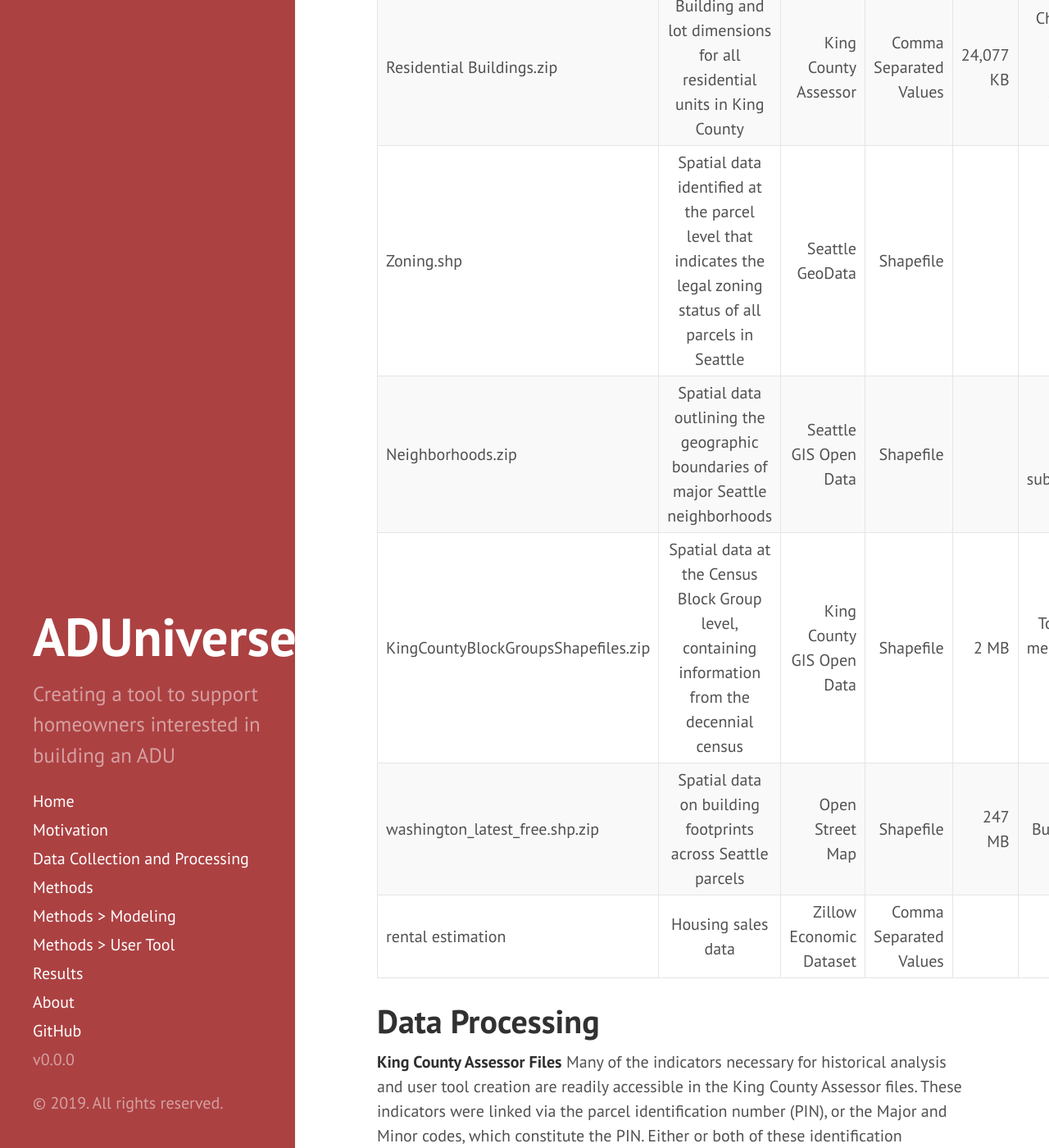
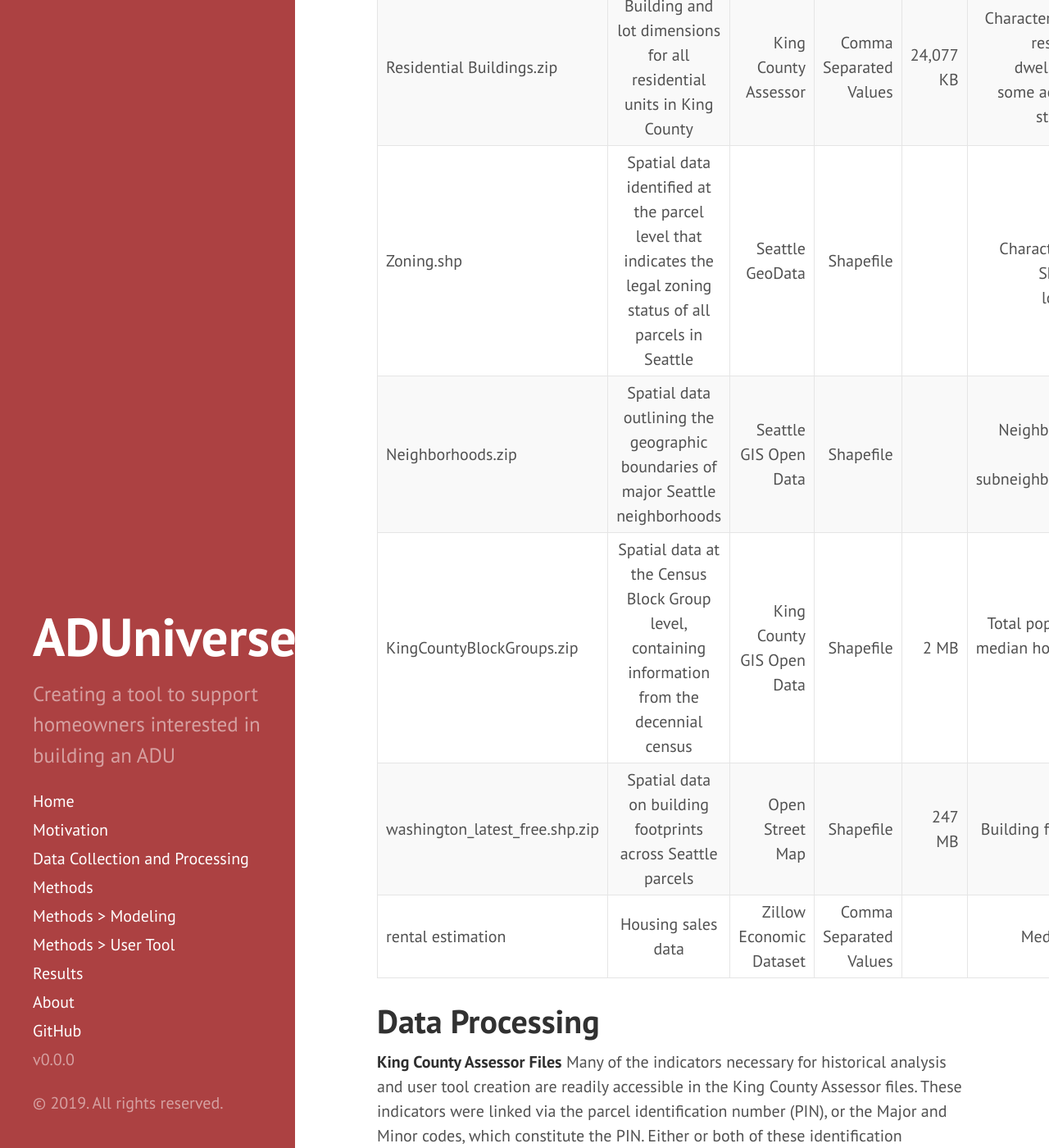
Before and after one commit to uwescience/ADUniverse, a Jekyll site: the page built from data_collection.md, in a window 1280 px wide and 1400 px high, scrolled down 684 px. Shown: the whole window at 82% size. Built offline with Jekyll 4.4.1, drawn with Linux system fonts in a browser that asks for light colours; our own code applies the rules of GitHub Pages for plain Markdown files; some of the changed text lies outside the part shown.

Commit message:
Update data_collection.md

```diff
--- a/data_collection.md
+++ b/data_collection.md
@@ -8,7 +8,7 @@ Data Sources
 | Residential Buildings.zip | Building and lot dimensions for all residential units in King County | King County Assessor | Comma Separated Values | 24,077 KB | Characteristics of residential dwelling and some accessory structures |
 | Zoning.shp | Spatial data identified at the parcel level that indicates the legal zoning status of all parcels in Seattle | Seattle GeoData | Shapefile | | Zoning Characteristics, Shoreline locations |
 | Neighborhoods.zip | Spatial data outlining the geographic boundaries of major Seattle neighborhoods | Seattle GIS Open Data | Shapefile | | Neighborhoods and subneighborhoods |
-| KingCountyBlockGroupsShapefiles.zip | Spatial data at the Census Block Group level, containing information from the decennial census | King County GIS Open Data | Shapefile | 2 MB | Total population, median household income |
+| KingCountyBlockGroups.zip | Spatial data at the Census Block Group level, containing information from the decennial census | King County GIS Open Data | Shapefile | 2 MB | Total population, median household income |
 | washington_latest_free.shp.zip | Spatial data on building footprints across Seattle parcels | Open Street Map | Shapefile | 247 MB | Building footprint |
 | rental estimation | Housing sales data | Zillow Economic Dataset | Comma Separated Values |  | Median rent
 
```
